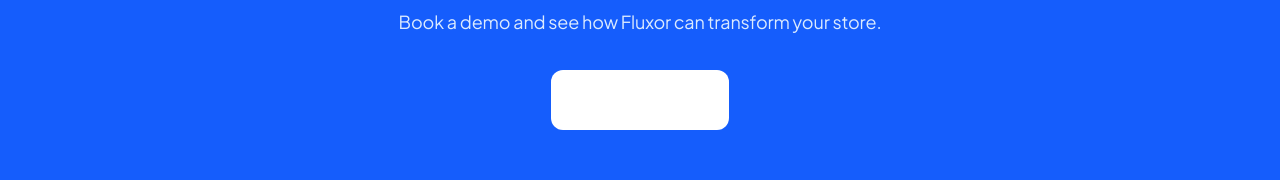
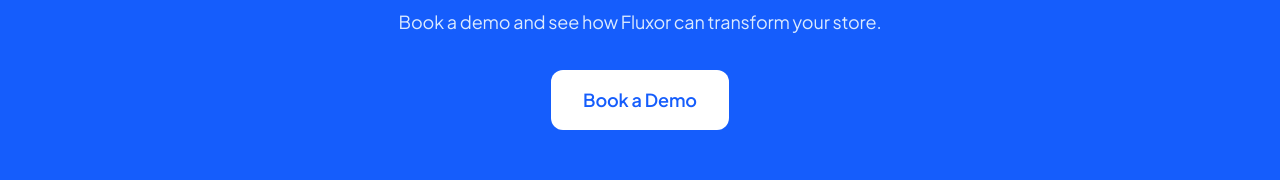
Before and after one commit to HassanKhan20/Fluxor-Cloud, a React (Vite) app in the folder frontend/: page /features in a window 1280 px wide. Shown: the part 3829-4009 px from the top of the page. Built offline with nearby package versions, Linux system fonts and the light colour scheme.

Commit message:
Fix button text visibility on Features page CTA

```diff
--- a/frontend/src/pages/Features.tsx
+++ b/frontend/src/pages/Features.tsx
@@ -262,14 +262,12 @@ const Features: React.FC = () => {
                     <p className="text-lg text-blue-100 mb-8" style={{ lineHeight: '1.7' }}>
                         Book a demo and see how Fluxor can transform your store.
                     </p>
-                    <Button
-                        variant="dark"
-                        size="lg"
-                        className="bg-white text-blue-600 hover:bg-gray-100"
+                    <button
+                        className="px-8 py-4 bg-white text-blue-600 font-semibold rounded-xl hover:bg-gray-100 transition-colors text-lg"
                         onClick={() => setShowDemoModal(true)}
                     >
                         Book a Demo
-                    </Button>
+                    </button>
                 </div>
             </section>
 
```
